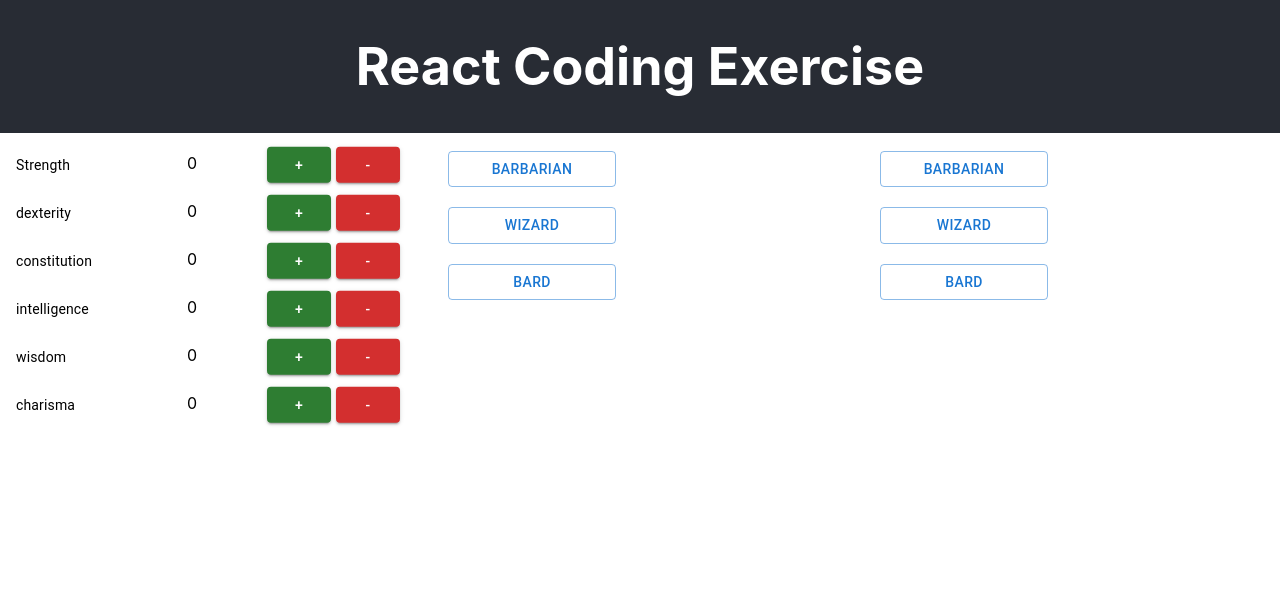
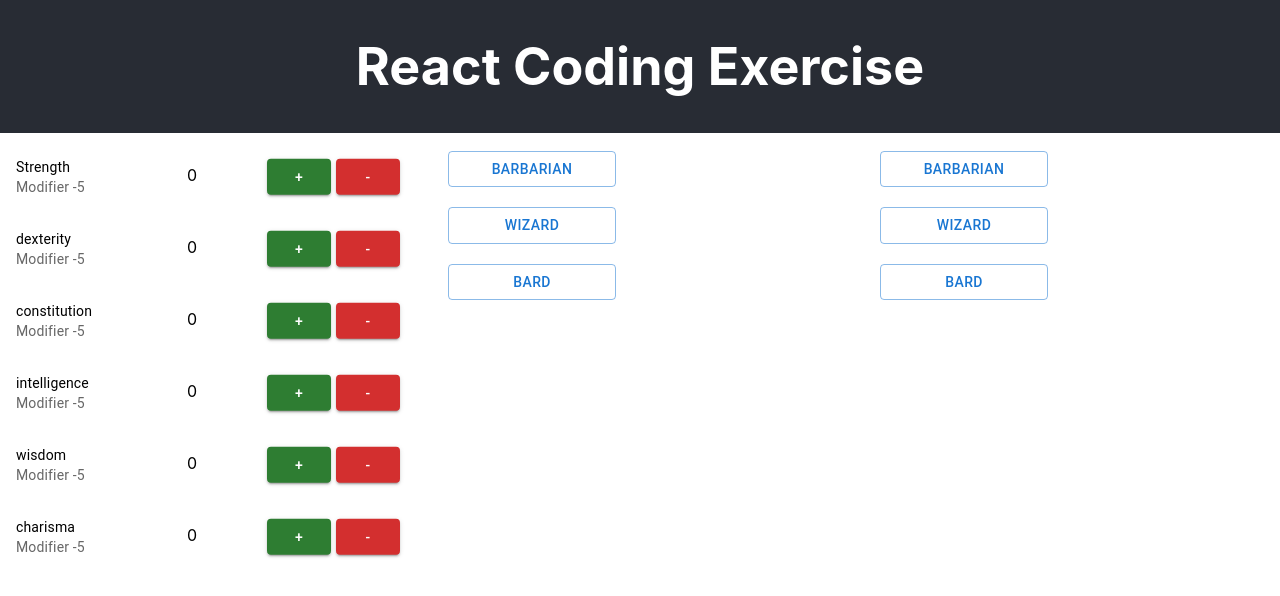
Before and after one commit to HandsomeCoder/recruiting-webapp-character, a React (Create React App) app: page / in a window 1280 px wide. Shown: the top 596 px of the page. Built offline with nearby package versions, Linux system fonts and the light colour scheme.

Commit message:
- Added modifier

```diff
--- a/src/components/attributes/Attributes.js
+++ b/src/components/attributes/Attributes.js
@@ -69,7 +69,11 @@ export default function Attributes() {
               </>
             }
           >
-            <ListItemText id={key} primary={value.label} />
+            <ListItemText
+              id={key}
+              primary={value.label}
+              secondary={`Modifier ${Math.floor((value.value - 10) / 2)}`}
+            />
           </ListItem>
         );
       })}
```
